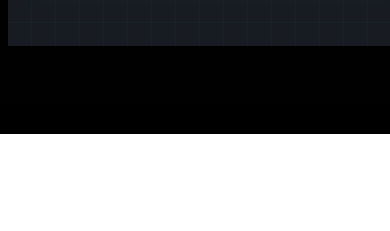
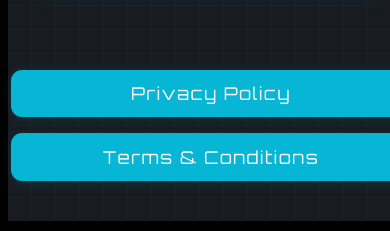
Before and after one commit to Aaqil456/mudahprompt, a Next.js app: page / in a window 390 px wide. Shown: the part 1267-1498 px from the top of the page. Before the commit the page ends 1401 px from the top, so only its background shows below. Built offline with nearby package versions, Linux system fonts and the light colour scheme; no server answers.

Commit message:
added footer items in mobile and remove footer in mobile

```diff
--- a/src/app/landing/LandingPage.tsx
+++ b/src/app/landing/LandingPage.tsx
@@ -1,5 +1,6 @@
 'use client'
 
+import Link from 'next/link'
 import styles from './landing-page.module.css'
 
 export default function LandingPage() {
@@ -54,6 +55,16 @@ export default function LandingPage() {
             </div>
           </section>
         </section>
+
+        {/* Mobile-only policy links */}
+        <div className={styles.mobilePolicyLinks}>
+          <Link href="/privacy-policy" className={styles.mobilePolicyButton}>
+            Privacy Policy
+          </Link>
+          <Link href="/terms" className={styles.mobilePolicyButton}>
+            Terms & Conditions
+          </Link>
+        </div>
       </main>
     </div>
   )
--- a/src/app/landing/landing-page.module.css
+++ b/src/app/landing/landing-page.module.css
@@ -255,3 +255,38 @@
     min-height: 250px;
   }
 }
+
+.mobilePolicyLinks {
+  display: none;
+}
+
+@media (max-width: 768px) {
+  .mobilePolicyLinks {
+    display: flex;
+    flex-direction: column;
+    gap: 1rem;
+    margin: 2.5rem 0 1.5rem 0;
+    align-items: center;
+  }
+  .mobilePolicyButton {
+    background: var(--primary-color);
+    color: #fff;
+    font-family: var(--font-digital);
+    font-size: 1.1rem;
+    border: none;
+    border-radius: 0.7rem;
+    padding: 0.8rem 2rem;
+    text-decoration: none;
+    letter-spacing: 0.08em;
+    box-shadow: 0 2px 12px rgba(6, 182, 212, 0.15);
+    transition: background 0.2s, color 0.2s, box-shadow 0.2s;
+    text-align: center;
+    width: 90%;
+    max-width: 350px;
+  }
+  .mobilePolicyButton:hover {
+    background: var(--primary-hover);
+    color: #fff;
+    box-shadow: 0 4px 24px rgba(6, 182, 212, 0.25);
+  }
+}
--- a/src/app/layout.tsx
+++ b/src/app/layout.tsx
@@ -32,14 +32,18 @@ export default function RootLayout({
         <link rel="icon" href="/mudahprompt.webp" type="image/webp" />
       </Head>
       <body
-        className={`${geistSans.variable} ${geistMono.variable} antialiased min-h-screen bg-gray-900`}
+        className={`${geistSans.variable} ${geistMono.variable} antialiased bg-gray-900 flex flex-col min-h-screen`}
+        style={{ minHeight: '100vh', display: 'flex', flexDirection: 'column' }}
       >
         <Navbar />
         <main
-          className="pt-[80px] pb-[80px] min-h-screen"
+          className="pt-[80px] pb-[80px] flex-1"
           style={{
             paddingTop: 'max(80px, env(safe-area-inset-top))',
             paddingBottom: 'max(80px, env(safe-area-inset-bottom))',
+            flex: '1 0 auto',
+            display: 'flex',
+            flexDirection: 'column',
           }}
         >
           {children}
--- a/src/app/styles/globals.css
+++ b/src/app/styles/globals.css
@@ -27,6 +27,16 @@ body {
   );
   min-height: 100vh;
   font-family: var(--font-digital), sans-serif;
+  display: flex;
+  flex-direction: column;
+  overflow-x: visible !important;
+  overflow-y: visible !important;
+}
+
+main {
+  flex: 1 0 auto;
+  display: flex;
+  flex-direction: column;
 }
 
 /* Glass effect */
```
